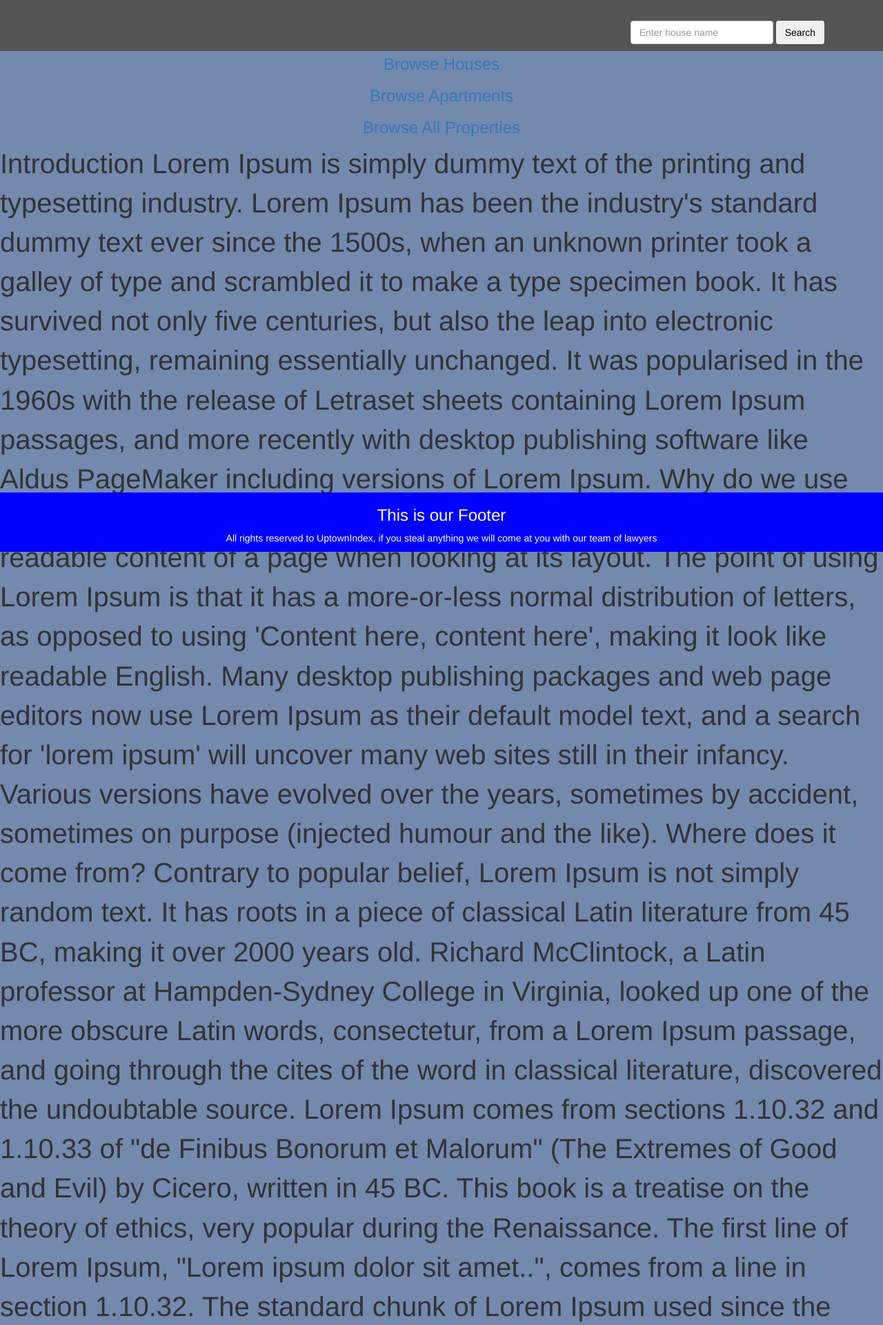
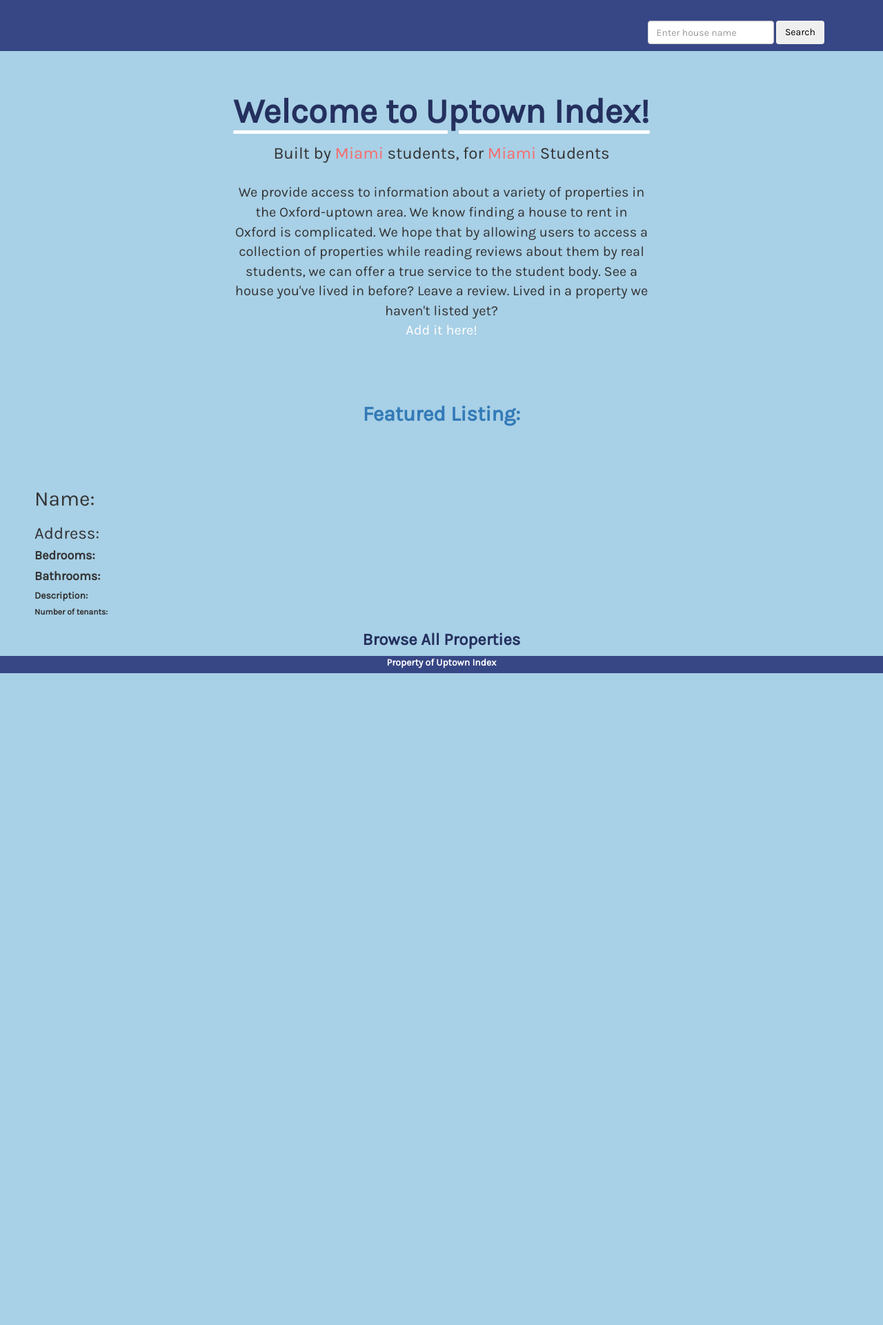
Before and after one commit to widmanmd/UptownIndex, a PHP site: page /html/home/index.html in a window 1280 px wide. Shown: the top 1921 px of the page at 69% size. After the commit the page ends 976 px from the top, so only its background shows below. Run offline with PHP 8.4, Linux system fonts and the light colour scheme.

Commit message:
Updated style

```diff
--- a/html/home/footer.html
+++ /dev/null
@@ -1,21 +0,0 @@
-<!DOCTYPE html>
-<html lang="en">
-<head>
-    <link rel="stylesheet" href="https://maxcdn.bootstrapcdn.com/bootstrap/3.3.7/css/bootstrap.min.css"
-    integrity="sha384-BVYiiSIFeK1dGmJRAkycuHAHRg32OmUcww7on3RYdg4Va+PmSTsz/K68vbdEjh4u" crossorigin="anonymous">
-    <link rel="stylesheet" href="../../styles/new_house.css">
-    <link rel="stylesheet" href="../../styles/header.css">
-    <link rel="stylesheet" href="../../styles/footer.css">
-    <meta charset="UTF-8">
-    <meta name="viewport" content="width=device-width, initial-scale=1.0">
-    <title>Footer</title>
-
-</head>
-
-<body>
-    <div class="footer" id="footer">
-		<h3 style="text-align: center;"> This is our Footer </h3>
-		<p> All rights reserved to UptownIndex, if you steal anything we will come at you with our team of lawyers</p>
-	</div>
-</body>
-</html>
--- a/html/home/header.html
+++ /dev/null
@@ -1,49 +0,0 @@
-<!DOCTYPE html>
-<html lang="en">
-<head>
-    <link rel="stylesheet" href="https://maxcdn.bootstrapcdn.com/bootstrap/3.3.7/css/bootstrap.min.css"
-    integrity="sha384-BVYiiSIFeK1dGmJRAkycuHAHRg32OmUcww7on3RYdg4Va+PmSTsz/K68vbdEjh4u" crossorigin="anonymous">
-    <link rel="stylesheet" href="../../styles/header.css">
-    <link rel="stylesheet" href="../../styles/footer.css">
-    <meta charset="UTF-8">
-    <meta name="viewport" content="width=device-width, initial-scale=1.0">
-    <title>Header</title>
-
-    <script src="../../js/jquery-3.3.1.min.js"></script>
-    <script type="text/javascript">
-     $(document).ready(function(){
-        $("#searchForm").submit(function(evt) {
-            var key = $("#search").val();
-            $("#searchForm").attr('action', "../forms/properties.html?query=" + key);
-        });
-
-        /* $("#searchButton").click(function(){
-            var key = $("#search").val();
-            var url = "../forms/properties.html?query=" + key
-            window.location.href = url;
-                //$("form").attr('action', "../forms/properties.html?query=" + key);
-
-            /* $("form").submit(function(e){
-                var key = $("#search").val();
-                $("form").attr('action', "../forms/properties.html?query=" + key);
-            });
-        });    */
-    });
-    </script>
-
-</head>
-
-<body>
-    <div class="header sticky" id="header">
-        <br>
-        <div class="container">
-            <div class="col-md-12" style="text-align: right">
-                <form id="searchForm" class="form-inline" method = "post">
-                    <input class="form-control mr-sm-2" id = "search" type="search" name = "query" placeholder="Enter house name" aria-label="Search">
-                    <button id="searchButton" class="btn btn-outline-success my-2 my-sm-0" style="color:black;" type="submit">Search</button>
-                </form>
-            </div>
-        </div>
-    </div>
-</body>
-</html>
--- a/html/home/index.html
+++ b/html/home/index.html
@@ -4,40 +4,69 @@
     <meta charset="UTF-8">
     <meta name="viewport" content="width=device-width, initial-scale=1.0">
     <title>UptownIndex</title>
+    <link href="https://fonts.googleapis.com/css?family=Karla" rel="stylesheet">
 	<link rel="stylesheet" href="https://maxcdn.bootstrapcdn.com/bootstrap/3.3.7/css/bootstrap.min.css" integrity="sha384-BVYiiSIFeK1dGmJRAkycuHAHRg32OmUcww7on3RYdg4Va+PmSTsz/K68vbdEjh4u" crossorigin="anonymous">
-	<link rel="stylesheet" href="../../styles/header.css">
-	<link rel="stylesheet" href="../../styles/footer.css">
-	<link rel="stylesheet" href="../../styles/review.css">
+	<link rel="stylesheet" href="/../../styles/header.css">
+    <link rel="stylesheet" href="/../../styles/review.css">
+    <link rel="stylesheet" href="/../../styles/main.css">
 
-	<script src="../../js/jquery-3.3.1.min.js"></script>
-	<script type="text/javascript" src="../../js/header.js"></script>
+    <script src="../../jquery-3.3.1.min.js"></script>
+    <script src="../../ajaxTest.js"></script>
+
+    <script type="text/javascript">
+        $(document).ready(function(){
+            id = 3;
+            fetchPropertyByID(id);
+            document.getElementById("link").setAttribute("href","../forms/listing.html?id=" + id);
+        });
+    </script>
 
 </head>
 <body>
-	<div id="header"></div>
-
-    <h1 style="text-align: center;">Welcome to UptownIndex</h1>
-    <h3 style="text-align: center;"><a href="../forms/properties.html?category=HOUSE">Browse Houses</a></h3>
-    <h3 style="text-align: center;"><a href="../forms/properties.html?category=APARTMENT">Browse Apartments</a></h3>
-	<h3 style="text-align: center;"><a href="../forms/properties.html">Browse All Properties</a></h3>
-
-	<p style="font-size: 40px"> Introduction
-	Lorem Ipsum is simply dummy text of the printing and typesetting industry. Lorem Ipsum has been the industry's standard dummy text ever since the 1500s, when an unknown printer took a galley of type and scrambled it to make a type specimen book. It has survived not only five centuries, but also the leap into electronic typesetting, remaining essentially unchanged. It was popularised in the 1960s with the release of Letraset sheets containing Lorem Ipsum passages, and more recently with desktop publishing software like Aldus PageMaker including versions of Lorem Ipsum.
-
-Why do we use it?
-It is a long established fact that a reader will be distracted by the readable content of a page when looking at its layout. The point of using Lorem Ipsum is that it has a more-or-less normal distribution of letters, as opposed to using 'Content here, content here', making it look like readable English. Many desktop publishing packages and web page editors now use Lorem Ipsum as their default model text, and a search for 'lorem ipsum' will uncover many web sites still in their infancy. Various versions have evolved over the years, sometimes by accident, sometimes on purpose (injected humour and the like).
+<div class="header" id="myHeader">
+	<br>
+        <div class="container">
+            <div class="col-md-12" style="text-align: right">
+                <form class="form-inline">
+                    <input class="form-control mr-sm-2" type="search" placeholder="Enter house name" aria-label="Search">
+                    <button class="btn btn-outline-success my-2 my-sm-0" style="color:black" type="submit">Search</button>
+                </form>
+            </div>
+        </div>
+</div>
+<div class="page-wrap">
+    <br><br>
+    <h1 class="underline" style="text-align: center;"><b>Welcome to Uptown Index! </b></h1>
+    <h3 style="text-align: center;">Built by <span style="color: #f76c6c"> Miami </span>students,
+         for <span style="color: #f76c6c"> Miami </span> Students</h3><br>
+    <p class ="introP" style="text-align:center">We provide access to information about a variety of properties in the Oxford-uptown area.
+    We know finding a house to rent in Oxford is complicated. We hope that by allowing users to access a collection of properties while
+    reading reviews about them by real students, we can offer a true service to the student body.
+    See a house you've lived in before? Leave a review. Lived in a property we haven't listed yet?<br>
+    <a style="color:white" href="../forms/new_house.html"> Add it here!</a> </p>
+    <br><br><br>
 
 
-Where does it come from?
-Contrary to popular belief, Lorem Ipsum is not simply random text. It has roots in a piece of classical Latin literature from 45 BC, making it over 2000 years old. Richard McClintock, a Latin professor at Hampden-Sydney College in Virginia, looked up one of the more obscure Latin words, consectetur, from a Lorem Ipsum passage, and going through the cites of the word in classical literature, discovered the undoubtable source. Lorem Ipsum comes from sections 1.10.32 and 1.10.33 of "de Finibus Bonorum et Malorum" (The Extremes of Good and Evil) by Cicero, written in 45 BC. This book is a treatise on the theory of ethics, very popular during the Renaissance. The first line of Lorem Ipsum, "Lorem ipsum dolor sit amet..", comes from a line in section 1.10.32.
+    <h2 class="featuredHeading"><b><a id="link" >Featured Listing:</a></b></h2>
+    <br><br><br>
 
-The standard chunk of Lorem Ipsum used since the 1500s is reproduced below for those interested. Sections 1.10.32 and 1.10.33 from "de Finibus Bonorum et Malorum" by Cicero are also reproduced in their exact original form, accompanied by English versions from the 1914 translation by H. Rackham.
+    <div class="featuredBody">
+            <h2 id="HouseName">Name: </h2>
+            <h3 id="Address"> Address: </h3>
+            <h4 id="bedNum"><b> Bedrooms: </h4>
+            <h4 id="bathNum"><b> Bathrooms:</b></h4>
 
-Where can I get some?
-There are many variations of passages of Lorem Ipsum available, but the majority have suffered alteration in some form, by injected humour, or randomised words which don't look even slightly believable. If you are going to use a passage of Lorem Ipsum, you need to be sure there isn't anything embarrassing hidden in the middle of text. All the Lorem Ipsum generators on the Internet tend to repeat predefined chunks as necessary, making this the first true generator on the Internet. It uses a dictionary of over 200 Latin words, combined with a handful of model sentence structures, to generate Lorem Ipsum which looks reasonable. The generated Lorem Ipsum is therefore always free from repetition, injected humour, or non-characteristic words etc.
-	</p>
+            <h5 id="description"> <b>Description:</b>  </h5>
+            <h6 id="occupancy"> <b>Number of tenants:</b> </h6>
 
-<div id="footer"></div>
+    </div>
+
+	<h3 style="text-align: center;"><a style="color: #24305E" href="../forms/properties.html"><b>Browse All Properties</b></a></h3>
+</div>
+
+    <footer class="site-footer">
+            Property of Uptown Index
+    </footer>
 
 </body>
 </html>
--- a/styles/footer.css
+++ b/styles/footer.css
@@ -4,7 +4,7 @@
     left: 0;
     bottom: 0;
     width: 100%;
-    background-color: blue;
+    background-color: #374785;
     color: white;
     text-align: center;
 }
--- a/styles/header.css
+++ b/styles/header.css
@@ -1,8 +1,8 @@
 /* Style the header */
 .header {
   padding: 10px 16px;
-  background: #555;
-  color: #f1f1f1;
+  background: #374785;
+  color: #374785;
 }
 
 /* Page content */
@@ -21,7 +21,3 @@
 .sticky + .content {
   padding-top: 102px;
 }
-
-h1 {
-	color: green;
-}
--- /dev/null
+++ b/styles/main.css
@@ -0,0 +1,53 @@
+body {
+    font-family: 'Karla', sans-serif;
+    background-color: #A8D0E6;
+}
+
+* {
+    margin: 0;
+}
+html, body {
+    height: 100%;
+}
+.page-wrap {
+    min-height: 100%;
+    /* equal to footer height */
+    margin-bottom: -25px;
+}
+.page-wrap:after {
+    content: "";
+    display: block;
+}
+.site-footer, .page-wrap:after {
+    height: 25px;
+    text-align: center;
+}
+.site-footer {
+    background: #374785;
+    color: white;
+}
+.underline {
+    text-decoration: underline;
+    text-decoration-color: white;
+    text-underline-position: under;
+    font-size: 50px;
+    color: #24305E
+}
+
+.introP {
+    text-align: center;
+    max-width: 600px;
+    margin-left: auto;
+    margin-right: auto;
+    font-size: 20px;
+}
+.featuredHeading {
+    text-align: center;
+    color:#24305E;
+}
+
+.featuredBody {
+    padding-left: 50px;
+    max-width: 1200px;
+
+}
--- a/styles/new_house.css
+++ b/styles/new_house.css
@@ -1,7 +1,3 @@
-
-body {
-    background-color: #7389AE;
-}
 
 .form-group {
     text-align: center;
--- a/styles/review.css
+++ b/styles/review.css
@@ -1,6 +1,4 @@
-body {
-    background-color: #7389AE;
-}
+
 
 #form {
     text-align: center;
```
Also changed, not shown: html/forms/listing.html (+15 -6 lines), html/forms/new_house.html (+23 -13 lines), html/forms/properties.html (+20 -33 lines), html/forms/review.html (+16 -7 lines).
